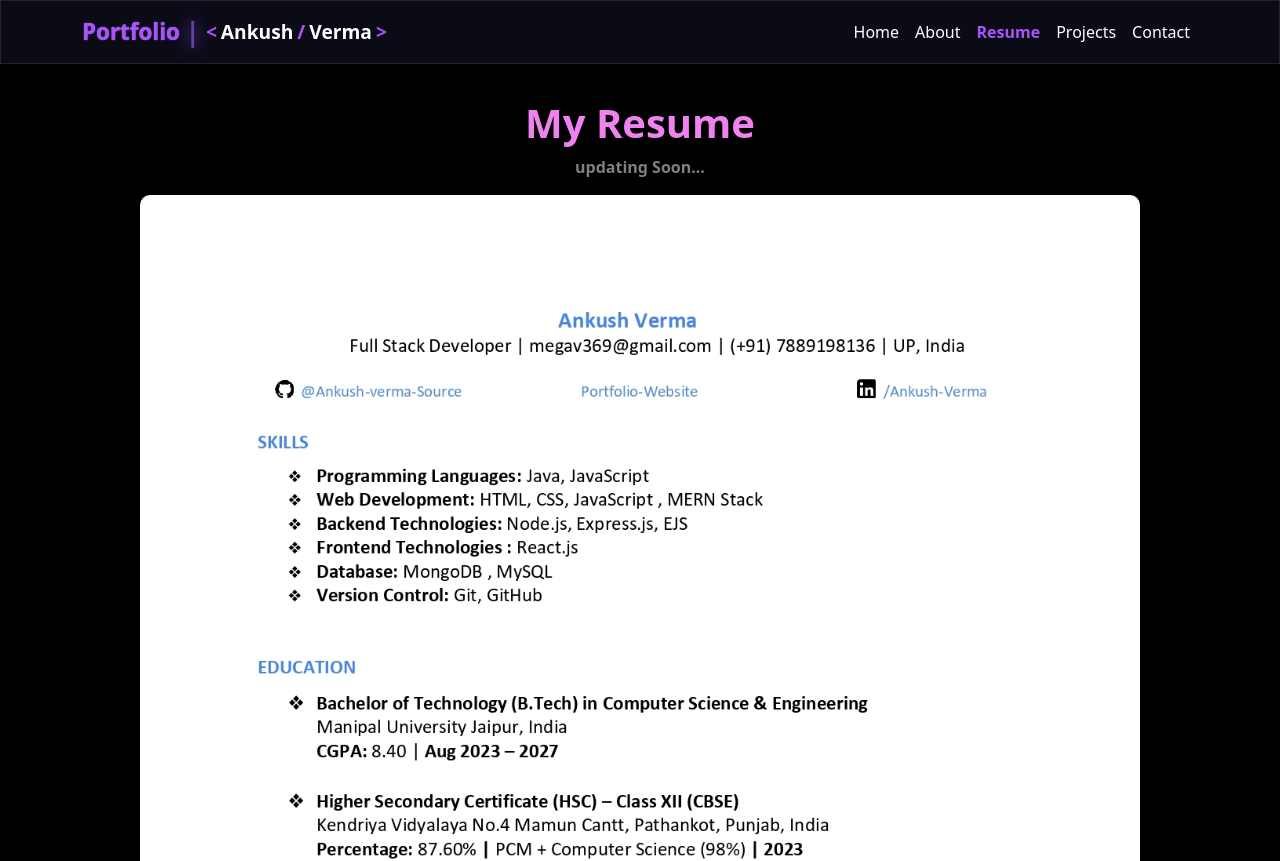
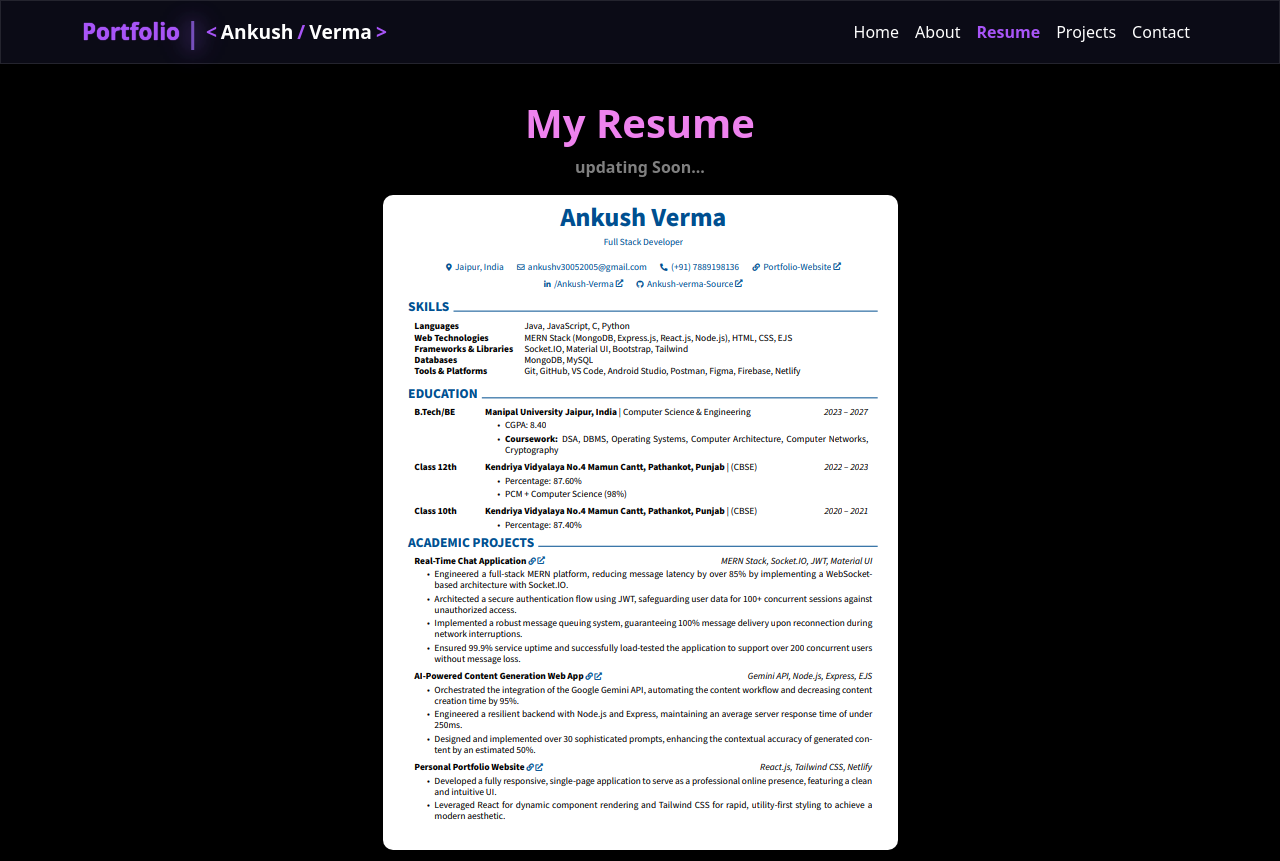
Before and after one commit to Ankush-verma-Source/Portfolio_website, a React (Vite) app: page /resume in a window 1280 px wide. Shown: the top 861 px of the page. Built offline with nearby package versions, Linux system fonts and the light colour scheme.

Commit message:
minor changes

```diff
--- a/src/components/Resume/ResumePage.jsx
+++ b/src/components/Resume/ResumePage.jsx
@@ -15,7 +15,7 @@ function ResumePage() {
       <section className="my-resume mb-5">
         <div className="d-flex align-items-center justify-content-center ">
           <img
-            src="/assets/resume.jpg"
+            src="/assets/resume.png"
             className="img-fluid"
             alt="resume"
             style={{ borderRadius: "10px" }}
```
Also changed, not shown: public/assets/resume.png (added), public/assets/resume1.jpg (renamed from public/assets/resume.jpg).
